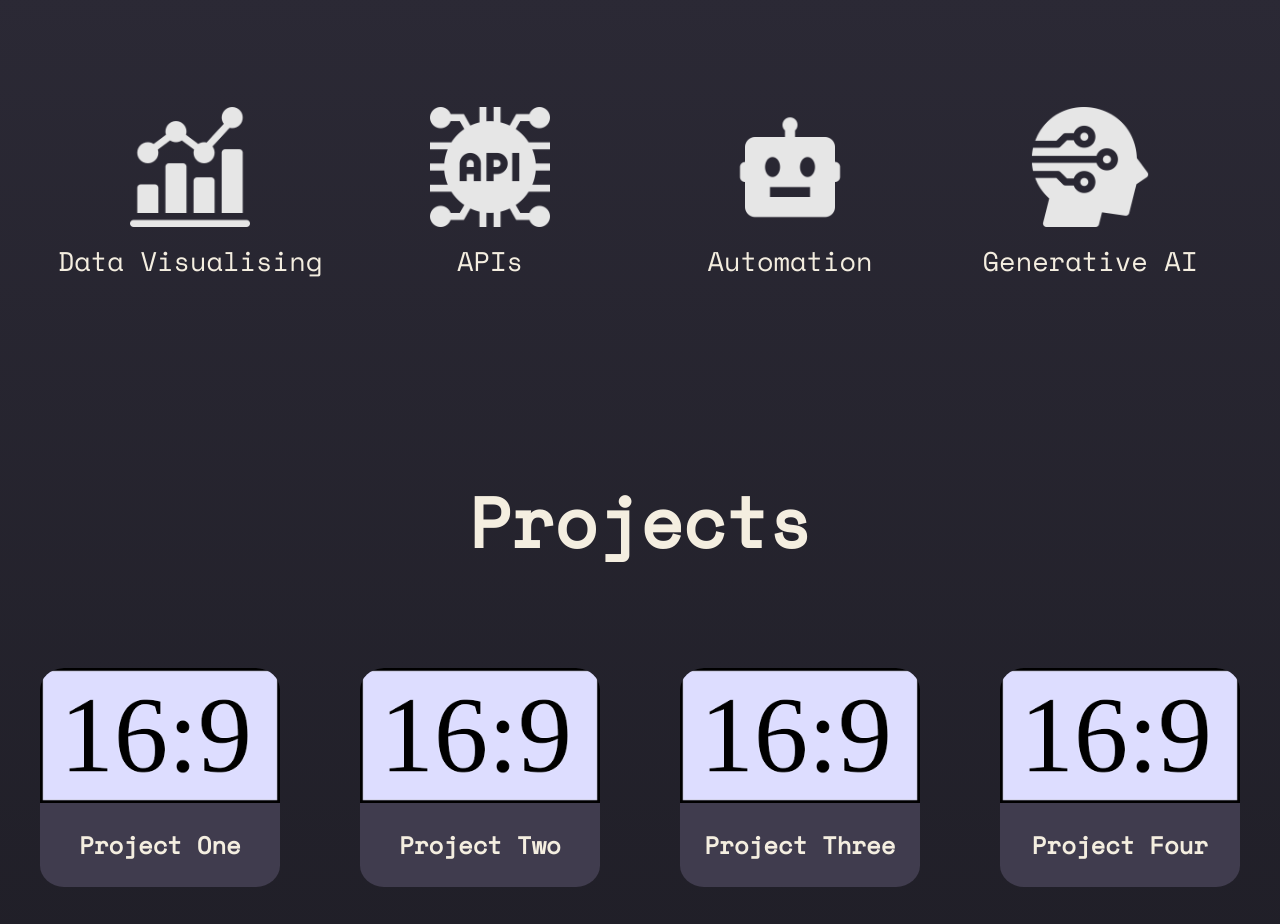
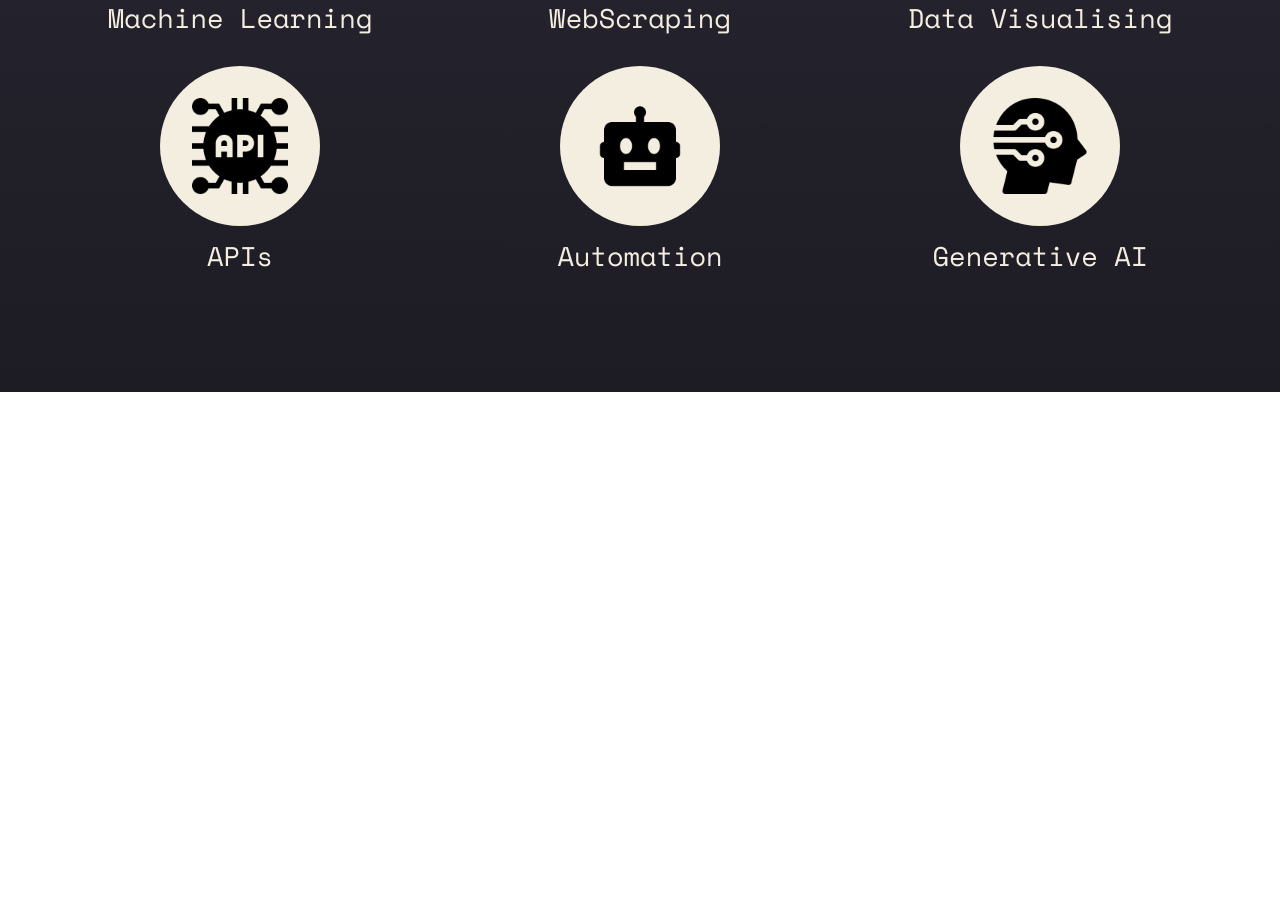
Before and after one commit to OltiRocka/personalPortfolio, a React (Create React App) app: page / in a window 1280 px wide. Shown: the part 1248-2172 px from the top of the page. After the commit the page ends 1640 px from the top, so only its background shows below. Built offline with nearby package versions, Linux system fonts and the light colour scheme.

Commit message:
fixed:first-commit

```diff
--- a/src/App.js
+++ b/src/App.js
@@ -2,14 +2,12 @@ import './App.css';
 import React from 'react';
 import Home from './components/home/Home';
 import Skills from './components/skills/Skills';
-import Projects from './components/projects/Projects';
 
 function App() {
   return (
     <div className="App">
       <Home/>
       <Skills/>
-      <Projects/>
     </div>
   );
 }
--- a/src/components/projects/Projects.css
+++ /dev/null
@@ -1,48 +0,0 @@
-@import url('https://fonts.googleapis.com/css2?family=Space+Mono&display=swap');
-
-.projects-container{
-    padding: 20px;
-    position: relative;
-    width: auto;
-    height: 100vh;
-}
-
-.projects {
-    display: flex;
-    justify-content: space-between;
-    padding: 20px;
-    padding-top: 3%;
-    position: relative;
-    width: auto;
-    height: auto;
-}
-
-a.project{
-    border-radius: 10%;
-    background-color: #403c4e;
-    width:20%;
-    height:auto;
-    overflow: hidden;
-    justify-content: center;
-    text-decoration: none;
-    transition: all .2s ease-in-out;
-    -webkit-transition: all .2s ease-in-out;
-}
-
-a.project:hover{
-    transform: scale(1.1);
-}
-
-a.project img{
-    width: 100%;
-    display: block;
-    height: auto;
-}
-
-a.project p{
-    text-align: center;
-    font-weight: bolder;
-    font-size: 150%;
-    font-family: "Space Mono", Arial, serif;
-
-}
--- a/src/components/projects/Projects.jsx
+++ /dev/null
@@ -1,31 +0,0 @@
-import React from 'react'
-import './Projects.css'
-import project_1 from '../assets/projects/project_1.png'
-import project_2 from '../assets/projects/project_2.png'
-import project_3 from '../assets/projects/project_3.png'
-import project_4 from '../assets/projects/project_4.png'
-
-const Projects = () => {
-    const   projects = [
-        { img: project_1, name: 'Project One' , url:'http://example.com/'},
-        { img: project_2, name: 'Project Two' , url:'http://example.com/'},
-        { img: project_3, name: 'Project Three' , url:'http://example.com/'},
-        { img: project_4, name: 'Project Four' , url:'http://example.com/'}
-      ];
-  return (
-    <div className="projects-container">
-        <h2 className="text">Projects</h2>
-        <div className="projects">
-        {projects.map((project, index) => (
-          <a key={index} className="project" href={project.url}>
-            <img src={project.img} alt={project.name} />
-            <p>{project.name}</p>
-          </a>
-        ))}
-        </div>
-
-    </div>
-  )
-}
-
-export default Projects
--- a/src/components/skills/Skills.jsx
+++ b/src/components/skills/Skills.jsx
@@ -10,8 +10,8 @@ import genAi from '../assets/skills/artificial-intelligence.png'
 import './skills.css'
 const Skills = () => {
   const tools = [
-    { img: python, name: 'Python' },
-    { img: rust, name: 'Rust' },
+    // { img: python, name: 'Python' },
+    // { img: rust, name: 'Rust' },
     { img: machLea, name: 'Machine Learning' },
     { img: webSc, name: 'WebScraping' },
       { img: visualize, name: 'Data Visualising' },
@@ -23,17 +23,21 @@ const Skills = () => {
     <div className="tools">
     <h2 className="text">Services</h2>
     <div className="tool-container">
-        {tools.slice(0,4).map((tool, index) => (
+        {tools.slice(0,3).map((tool, index) => (
             <div key={index} className="tool">
-            <img src={tool.img} alt={tool.name} />
-            <p>{tool.name}</p>
-          </div>
+              <div className="image-container">
+                <img src={tool.img} alt={tool.name} />
+              </div>
+              <p>{tool.name}</p>
+            </div>
         ))}
 </div>
       <div className="tool-container">
-        {tools.slice(-4).map((tool, index) => (
+        {tools.slice(-3).map((tool, index) => (
             <div key={index} className="tool">
-            <img src={tool.img} alt={tool.name} />
+              <div className="image-container">
+                <img src={tool.img} alt={tool.name} />
+              </div>
             <p>{tool.name}</p>
           </div>
         ))}
--- a/src/components/skills/skills.css
+++ b/src/components/skills/skills.css
@@ -10,9 +10,8 @@
     display: flex;
     padding: 20px;
     padding-top: 3%;
-    position: relative;
     width: auto;
-    height: auto;
+    align-items: center;
     justify-content: center;
 }
 
@@ -20,11 +19,24 @@
     align-items: center;
     width: calc(50% - 20px);
     margin-bottom: 20px;
+    width: auto;
+    height: 20vh;
+    display: flex;
+    flex-direction: column;
+
   }
 
-  .tool img {
-    filter:invert(90%);
-    width: 40%;
+  .image-container{
+    background-color: #F4EEE0;
+    width:40%;
+    justify-content: center;
+    align-items: center;
+    display: flex;
+    border-radius: 50%;
+    aspect-ratio: 1/1;
+    }
+  .image-container img {
+    width: 60%;
     height: auto;
     transition: all .2s ease-in-out;
     -webkit-transition: all .2s ease-in-out;
```
